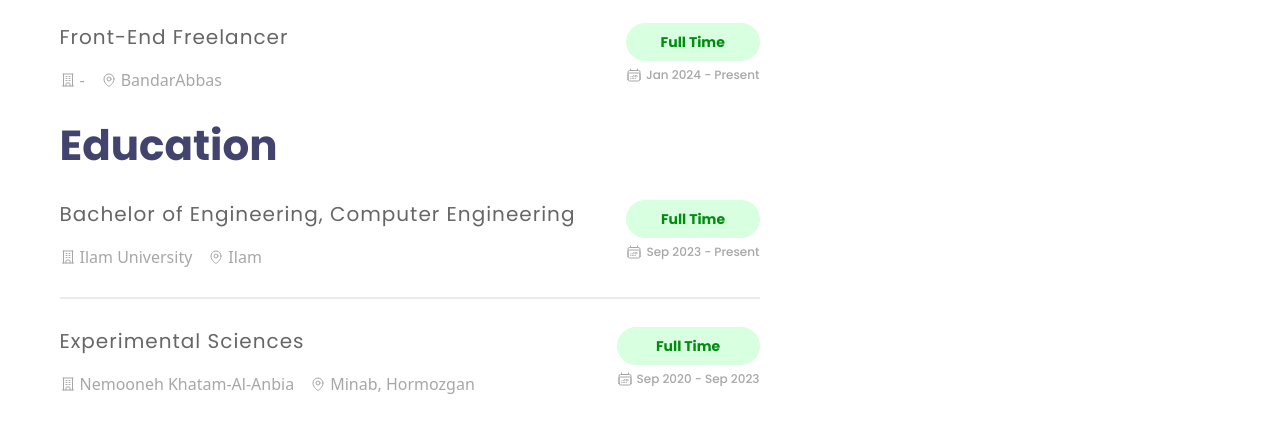
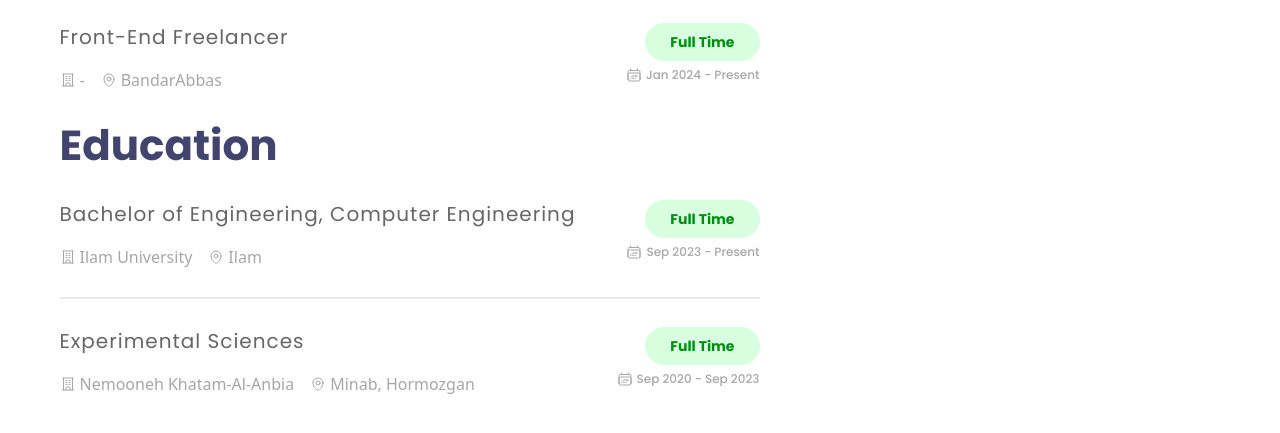
Before and after one commit to Amin-Gharibi/portfolio, a website with bundled scripts: page public/about.html in a window 1280 px wide. Shown: the part 667-1100 px from the top of the page. Built offline with nearby package versions, Linux system fonts and the light colour scheme.

Commit message:
fix slight issues in about page

```diff
--- a/public/about.html
+++ b/public/about.html
@@ -242,12 +242,12 @@
                     </div>
                 </div>
                 <!--full-time or part-time, working interval-->
-                <div class="hidden sm:flex flex-col items-center gap-y-1.5">
+                <div class="hidden sm:flex flex-col items-end gap-y-1.5">
                     <!--full-time or part-time-->
-                    <div class="w-max sm:w-full px-4 py-1 sm:py-2 sm:px-6 rounded-full bg-lightGreen dark:bg-dark border border-lightGreen dark:border-green flex justify-center items-center">
-                    <span class="font-poppins700 text-xs sm:text-sm text-green">
-                        Full Time
-                    </span>
+                    <div class="w-max px-4 py-1 sm:py-2 sm:px-6 rounded-full bg-lightGreen dark:bg-dark border border-lightGreen dark:border-green flex justify-center items-center">
+                        <span class="font-poppins700 text-xs sm:text-sm text-green">
+                            Full Time
+                        </span>
                     </div>
                     <!--working interval-->
                     <div class="flex gap-x-1 items-center">
@@ -308,9 +308,9 @@
                     </div>
                 </div>
                 <!--full-time or part-time, working interval-->
-                <div class="hidden sm:flex flex-col items-center gap-y-1.5">
+                <div class="hidden sm:flex flex-col items-end gap-y-1.5">
                     <!--full-time or part-time-->
-                    <div class="w-max sm:w-full px-4 py-1 sm:py-2 sm:px-6 rounded-full bg-lightGreen dark:bg-dark border border-lightGreen dark:border-green flex justify-center items-center">
+                    <div class="w-max px-4 py-1 sm:py-2 sm:px-6 rounded-full bg-lightGreen dark:bg-dark border border-lightGreen dark:border-green flex justify-center items-center">
                     <span class="font-poppins700 text-xs sm:text-sm text-green">
                         Full Time
                     </span>
@@ -368,9 +368,9 @@
                     </div>
                 </div>
                 <!--full-time or part-time, working interval-->
-                <div class="hidden sm:flex flex-col items-center gap-y-1.5">
+                <div class="hidden sm:flex flex-col items-end gap-y-1.5">
                     <!--full-time or part-time-->
-                    <div class="w-max sm:w-full px-4 py-1 sm:py-2 sm:px-6 rounded-full bg-lightGreen dark:bg-dark border border-lightGreen dark:border-green flex justify-center items-center">
+                    <div class="w-max px-4 py-1 sm:py-2 sm:px-6 rounded-full bg-lightGreen dark:bg-dark border border-lightGreen dark:border-green flex justify-center items-center">
                     <span class="font-poppins700 text-xs sm:text-sm text-green">
                         Full Time
                     </span>
```
Also changed, not shown: public/style/style.css.
